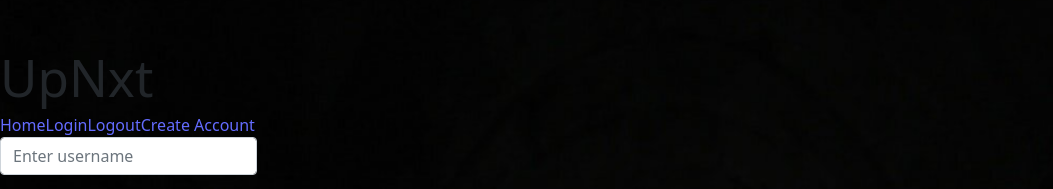
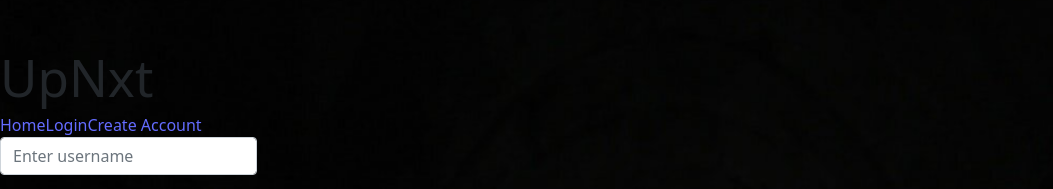
Before and after one commit to Ryan-Fitzgerald-9/UpNxt, a React (Vite) app in the folder upnxt-client/: page /Login in a window 1280 px wide. Shown: the part 213-402 px from the top of the page, without its empty margins (0-1053 px from the left). Built offline with nearby package versions, Linux system fonts and the light colour scheme.

Commit message:
Nav updated with user logic

```diff
--- a/upnxt-client/src/App.jsx
+++ b/upnxt-client/src/App.jsx
@@ -13,7 +13,7 @@ function App() {
     setUser(userData)
   }
 
-  const handleLogoutSuccess = (userData) => {
+  const handleLogoutSuccess = () => {
     setUser(null)
   }
 
--- a/upnxt-client/src/components/Nav.jsx
+++ b/upnxt-client/src/components/Nav.jsx
@@ -1,13 +1,21 @@
 import React from "react";
 import { Link } from 'react-router-dom'
 
-const Nav = () => {
+const Nav = ({ isAuthenticated, username, handleLogout }) => {
     return (
         <div className="Navbar">
             <Link to="/">Home</Link>
-            <Link to="/Login">Login</Link>
-            <Link to="/Logout">Logout</Link>
-            <Link to="/Register">Create Account</Link>
+            {isAuthenticated ? (
+                <>
+                    <span>{username}</span>
+                    <Link to="/Logout" onClick={handleLogout}>Logout</Link>
+                </>
+            ) : (
+                <>
+                    <Link to="/Login">Login</Link>
+                    <Link to="/Register">Create Account</Link>
+                </>
+            )}
         </div>
     )
 }
```
